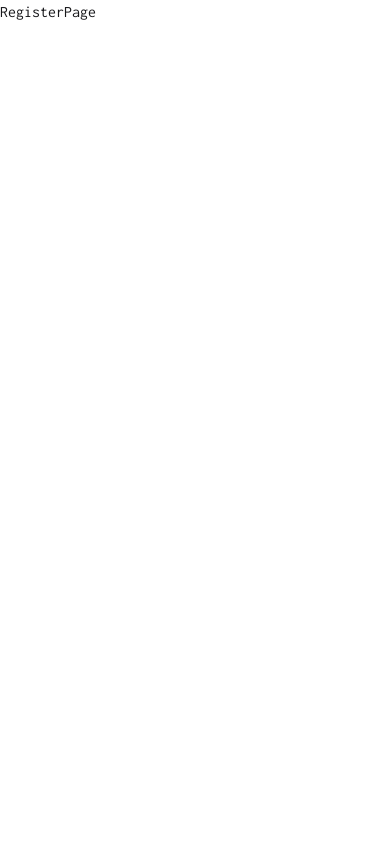
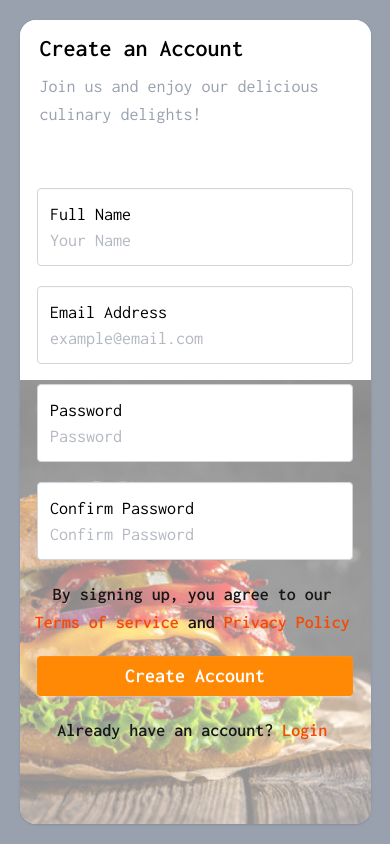
Before and after one commit to hend-soliman/YumSphere, a React (Vite) app: page /register in a window 390 px wide. Built offline with nearby package versions, Linux system fonts and the light colour scheme.

Commit message:
register responsive

```diff
--- a/src/components/HeroSlider.jsx
+++ b/src/components/HeroSlider.jsx
@@ -1,16 +1,27 @@
 import { GiCancel } from "react-icons/gi"
+import { useNavigate } from "react-router-dom"
 
 export default function HeroSlider({bestFoods,bestFoodsIndex,visibleImages,prevSlide,nextSlide,visibleImagesOnSmallDevice,sliderModal,setPauseSlider,setSliderModal,setBestFoodsIndex}) {
 
-
-
+    const navigate = useNavigate()
+    const navigateToLoginPage = () => {
+     navigate('/login')
+    }
 
 
   return (
     <div className="w-full  flex flex-col mb-15 mt-5 lg:mt-8 gap-5 lg:gap-20 justify-items-center">
-            <h2 className="text-2xl lg:text-6xl self-end mr-5 lg:mr-0 font-bold text-neutral-950 lg:self-center">
+
+        <div className="w-full flex justify-between items-center">
+          <h2 className="text-2xl lg:text-6xl self-end mr-5 lg:mr-0 font-bold text-neutral-950 lg:self-center">
               Taste Our Foods & Enjoy
             </h2>
+
+            <button className="btn btn-primary w-[30%]"
+                    onClick={navigateToLoginPage}
+            >Login</button>
+
+        </div>
 
             <div className=" hidden lg:grid lg:grid-cols-4 gap-4">
               {visibleImages.map((el, i) => (
--- a/src/pages/LoginPage.jsx
+++ b/src/pages/LoginPage.jsx
@@ -1,7 +1,24 @@
 import React from 'react'
+import { Link } from 'react-router-dom'
 
 export default function LoginPage() {
   return (
-    <div>LoginPage</div>
+    <div className='w-full h-dvh bg-amber-200 flex flex-col items-center justify-center'>
+      <div className='w-[80%] h-[500px] flex flex-col justify-center items-center text-blue-600 text-3xl  rounded-2xl shadow bg-orange-300'>
+        <p>
+
+        Login Section
+        </p>
+
+        <Link to='/register' className='underline self-end'>
+
+        New User Create New Account
+      </Link>
+      </div>
+
+
+
+
+    </div>
   )
 }
--- a/src/pages/RegisterPage.jsx
+++ b/src/pages/RegisterPage.jsx
@@ -1,7 +1,116 @@
-import React from 'react'
+import { Field, Form, Formik } from "formik";
+import { Link } from "react-router-dom";
+import registerImg from "../assets/register-food-img.jpg";
 
 export default function RegisterPage() {
   return (
-    <div>RegisterPage</div>
-  )
+    <div className="w-full fixed inset-0 h-dvh py-5 bg-gray-400 flex justify-center items-center">
+      <div className=" w-[90%] lg:w-[35%] h-full lg:h-[90%] relative overflow-hidden rounded-2xl shadow bg-white">
+
+        {/* Background Image */}
+        <div
+          className="absolute top-90 inset-0 z-0 bg-cover bg-no-repeat bg-bottom opacity-60"
+          style={{ backgroundImage: `url(${registerImg})` }}
+        />
+
+       <div className="absolute inset-0 z-10 backdrop-blur-0" />
+
+       <div
+  className="
+    absolute inset-0 z-20
+    bg-gradient-to-b
+    from-white/95
+    via-white/20
+    to-white/30
+  "
+/>
+
+
+        {/* Content */}
+        <div className="relative z-30 w-full h-full py-3">
+          <div className="w-full pl-5 lg:pl-0   lg:w-full h-[20%] lg:h-[15%] flex flex-col gap-2 text-left lg:text-center  lg:justify-center ">
+            <h2 className="text-black text-2xl font-semibold">
+              Create an Account
+            </h2>
+            <p className="text-gray-400 text-lg">
+              Join us and enjoy our delicious culinary delights!
+            </p>
+          </div>
+
+          <Formik>
+            <Form className="w-full h-full flex flex-col items-center gap-5">
+                <span className="w-[90%] h-[10%]   flex flex-col relative  ">
+                  <p className="text-black z-10 text-lg absolute top-3 left-[13px]">Full Name</p>
+                <Field className="input w-full z-0 pt-7 bg-white text-gray-500 h-full border-1 flex-col items-end border-gray-300 self-center placeholder:text-lg
+                                   focus:border-orange-500
+                                     focus:ring-2
+                                     focus:ring-orange-500/40
+                                     focus:outline-none
+                                     transition
+                "
+                       placeholder="Your Name"
+                />
+
+                </span>
+
+                 <span className="w-[90%] h-[10%]  flex flex-col relative  ">
+                  <p className="text-black z-10 text-lg absolute top-3 left-[13px]">Email Address</p>
+                <Field className="input w-full z-0 pt-7 bg-white text-gray-500 h-full border-1 flex-col items-end border-gray-300 self-center placeholder:text-lg
+                                   focus:border-orange-500
+                                     focus:ring-2
+                                      focus:ring-orange-500/40
+                                     focus:outline-none
+                                     transition
+                                  "
+                       placeholder="example@email.com"
+                />
+
+                </span>
+
+                <span className="w-[90%] h-[10%] flex flex-col relative  ">
+                  <p className="text-black z-10 text-lg absolute top-3 left-[13px]">Password</p>
+                <Field type="password" className="input w-full z-0 pt-7 bg-white text-gray-500 h-full border-1 flex-col items-end border-gray-300 self-center placeholder:text-lg
+                                                   focus:border-orange-500
+                                                     focus:ring-2
+                                                     focus:ring-orange-500/40
+                                                     focus:outline-none
+                                                     transition
+                "
+                       placeholder="Password"
+                />
+
+                </span>
+
+                                <span className="w-[90%] h-[10%] flex flex-col relative  ">
+                  <p className="text-black z-10 text-lg absolute top-3 left-[13px]">Confirm Password</p>
+                <Field type="password" className="input w-full z-0 pt-7 bg-white text-gray-500 h-full border-1 flex-col items-end border-gray-300 self-center placeholder:text-lg
+                                                   focus:border-orange-500
+                                                     focus:ring-2
+                                                     focus:ring-orange-500/40
+                                                     focus:outline-none
+                                                     transition
+                "
+                       placeholder="Confirm Password"
+                />
+
+                </span>
+
+                <span className="w-full flex text-center">
+                  <p className="pl-3 text-neutral-900 text-lg w-[95%] font-semibold ">By signing up, you agree to our <span className="text-orange-600">Terms of service</span> and <span className="text-orange-600">Privacy Policy</span></p>
+                </span>
+
+                <button className="btn bg-orange-400 border-0 w-[90%] text-white text-xl hover:bg-orange-300">Create Account</button>
+                <span className="w-full h-[30%] lg:h-[15%] flex text-center">
+                  <p className="pl-3 text-neutral-900 text-lg w-[95%] font-semibold ">Already have an account? <Link to="/login" className="  text-orange-600 bg-transparent border-0">Login</Link></p>
+                </span>
+
+
+
+            </Form>
+          </Formik>
+        </div>
+
+      </div>
+    </div>
+  );
 }
```
Also changed, not shown: src/assets/register-food-img.jpg (added).
